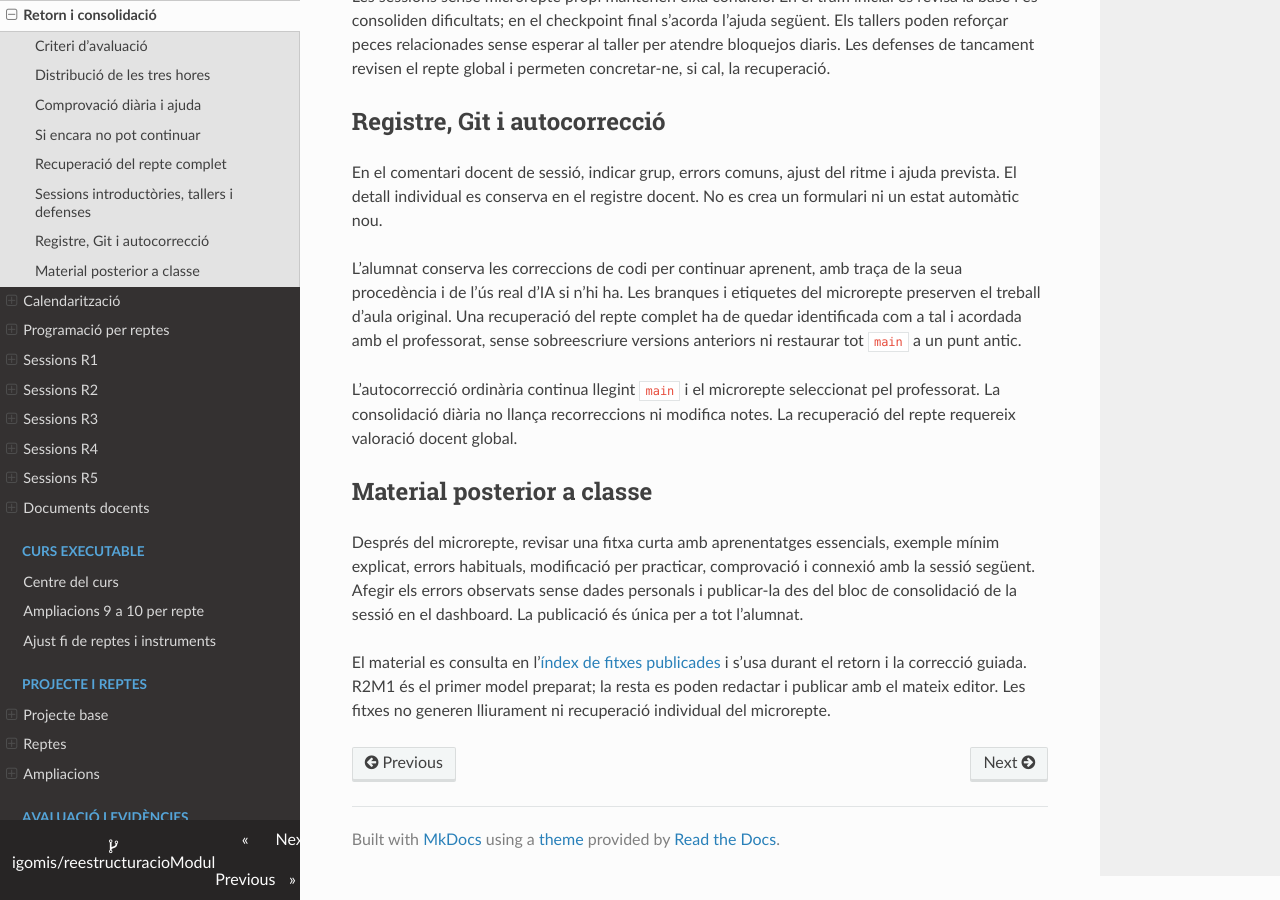
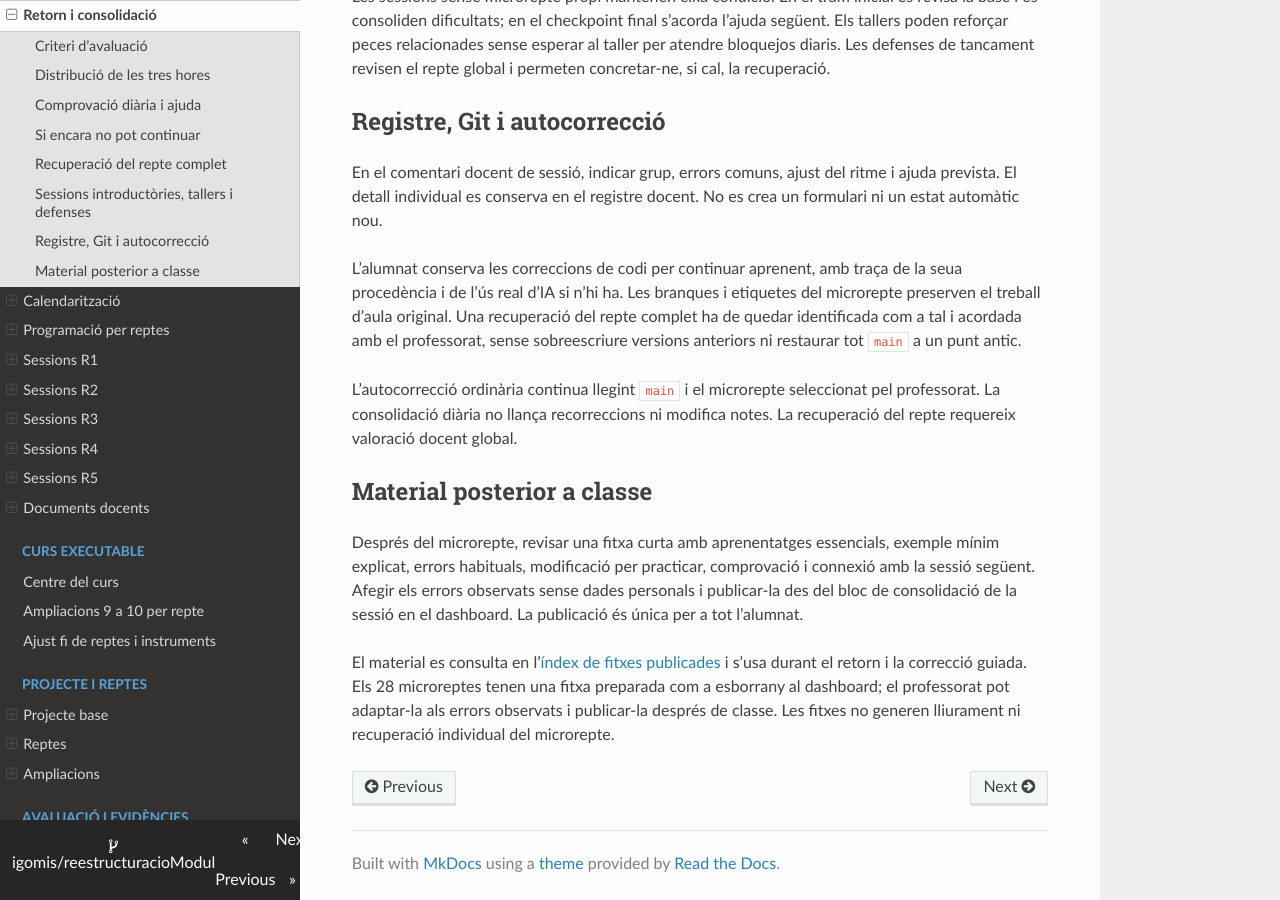
Before and after one commit to igomis/reestructuracioModul, an MkDocs documentation site: the page built from docs/01_programacio_modul/retorn_i_consolidacio_microreptes.md, in a window 1280 px wide and 900 px high, scrolled down 2194 px. Built offline with MkDocs 1.6.1, drawn with Linux system fonts in a browser that asks for light colours; nearby versions of some CDN libraries.

Commit message:
docs: indica disponibilitat de totes les fitxes de consolidació

```diff
--- a/docs/01_programacio_modul/retorn_i_consolidacio_microreptes.md
+++ b/docs/01_programacio_modul/retorn_i_consolidacio_microreptes.md
@@ -65,4 +65,4 @@ L’autocorrecció ordinària continua llegint `main` i el microrepte selecciona
 
 Després del microrepte, revisar una fitxa curta amb aprenentatges essencials, exemple mínim explicat, errors habituals, modificació per practicar, comprovació i connexió amb la sessió següent. Afegir els errors observats sense dades personals i publicar-la des del bloc de consolidació de la sessió en el dashboard. La publicació és única per a tot l’alumnat.
 
-El material es consulta en l’[índex de fitxes publicades](https://cipfpbatoi.github.io/dwes2627/04_materials/consolidacio/index.html) i s’usa durant el retorn i la correcció guiada. R2M1 és el primer model preparat; la resta es poden redactar i publicar amb el mateix editor. Les fitxes no generen lliurament ni recuperació individual del microrepte.
+El material es consulta en l’[índex de fitxes publicades](https://cipfpbatoi.github.io/dwes2627/04_materials/consolidacio/index.html) i s’usa durant el retorn i la correcció guiada. Els 28 microreptes tenen una fitxa preparada com a esborrany al dashboard; el professorat pot adaptar-la als errors observats i publicar-la després de classe. Les fitxes no generen lliurament ni recuperació individual del microrepte.
```
